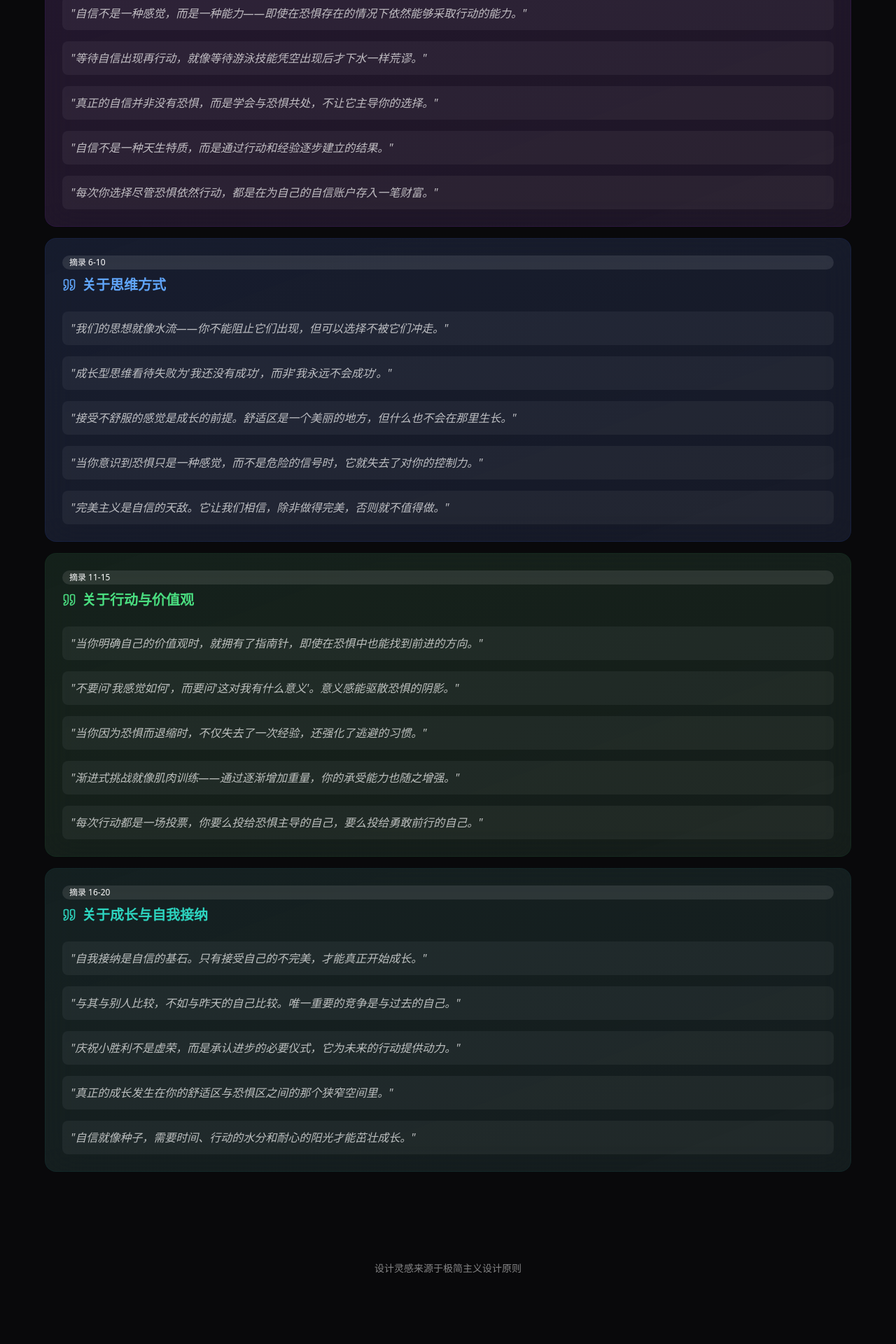
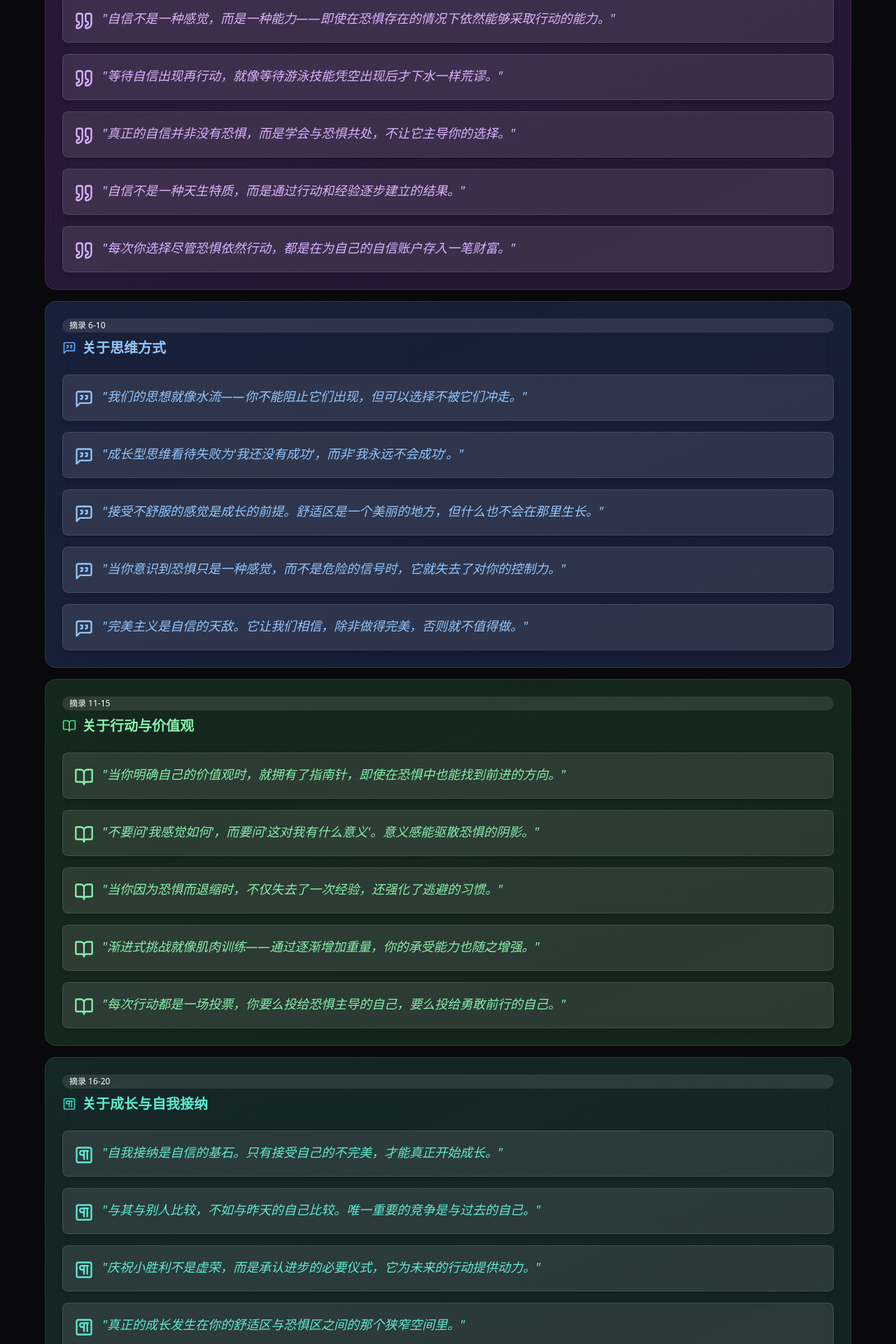
Before and after one commit to jimlearning/confident-action-loop, a React (Vite) app: page / in a window 1280 px wide. Shown: the part 4140-6060 px from the top of the page at 70% size. Before the commit the page ends 5994 px from the top, so only its background shows below. Built offline with nearby package versions, Linux system fonts and the light colour scheme.

Commit message:
Improve quote styling
Improve the styling of the quotes to be more visually appealing.

```diff
--- a/src/components/BookQuotes.tsx
+++ b/src/components/BookQuotes.tsx
@@ -1,11 +1,43 @@
 
 import React from 'react';
 import { motion } from 'framer-motion';
-import { Quote } from 'lucide-react';
+import { Quote, BookOpen, MessageSquareQuote, PilcrowSquare } from 'lucide-react';
 import BentoGrid from './BentoGrid';
 import BentoItem from './BentoItem';
 
 const BookQuotes = () => {
+  // Array of gradient backgrounds for variety
+  const gradients = [
+    'bg-gradient-to-br from-purple-900/30 to-purple-800/20',
+    'bg-gradient-to-br from-blue-900/30 to-blue-800/20',
+    'bg-gradient-to-br from-green-900/30 to-green-800/20',
+    'bg-gradient-to-br from-teal-900/30 to-teal-800/20',
+  ];
+
+  // Array of border colors
+  const borders = [
+    'border-purple-900/30',
+    'border-blue-900/30',
+    'border-green-900/30',
+    'border-teal-900/30',
+  ];
+
+  // Array of accent colors for quotes
+  const accentColors = [
+    'text-purple-300',
+    'text-blue-300',
+    'text-green-300',
+    'text-teal-300',
+  ];
+
+  // Array of icons for variety
+  const icons = [
+    <Quote className="w-5 h-5 text-purple-400" />,
+    <MessageSquareQuote className="w-5 h-5 text-blue-400" />,
+    <BookOpen className="w-5 h-5 text-green-400" />,
+    <PilcrowSquare className="w-5 h-5 text-teal-400" />,
+  ];
+
   return (
     <motion.div
       className="w-full max-w-7xl px-4 md:px-8 mb-12"
@@ -25,113 +57,270 @@ const BookQuotes = () => {
       <BentoGrid className="px-4 md:px-8 mb-12">
         <BentoItem
           title="关于自信的本质"
-          titleColor="text-purple-400"
-          className="md:col-span-3 bg-gradient-to-br from-purple-900/20 to-purple-800/10 border-purple-900/20"
-          icon={<Quote className="w-5 h-5 text-purple-400" />}
+          titleColor={accentColors[0]}
+          className={`md:col-span-3 ${gradients[0]} border-${borders[0]}`}
+          icon={icons[0]}
           chip="摘录 1-5"
           delay={18}
           hoverEffect={false}
         >
           <div className="grid grid-cols-1 gap-4 mt-2">
-            <div className="bg-white/5 p-3 rounded-lg">
-              <p className="italic">"自信不是一种感觉，而是一种能力——即使在恐惧存在的情况下依然能够采取行动的能力。"</p>
+            {/* Enhanced styling for each quote */}
+            <motion.div
+              className="bg-white/10 p-4 rounded-lg border border-white/10 shadow-md"
+              whileHover={{ scale: 1.02 }}
+              transition={{ duration: 0.2 }}
+            >
+              <div className="flex items-start space-x-3">
+                <Quote className={`w-7 h-7 ${accentColors[0]} mt-1 flex-shrink-0`} />
+                <p className={`text-lg italic ${accentColors[0]}`}>"自信不是一种感觉，而是一种能力——即使在恐惧存在的情况下依然能够采取行动的能力。"</p>
               </div>
-            <div className="bg-white/5 p-3 rounded-lg">
-              <p className="italic">"等待自信出现再行动，就像等待游泳技能凭空出现后才下水一样荒谬。"</p>
+            </motion.div>
+
+            <motion.div
+              className="bg-white/10 p-4 rounded-lg border border-white/10 shadow-md"
+              whileHover={{ scale: 1.02 }}
+              transition={{ duration: 0.2 }}
+            >
+              <div className="flex items-start space-x-3">
+                <Quote className={`w-7 h-7 ${accentColors[0]} mt-1 flex-shrink-0`} />
+                <p className={`text-lg italic ${accentColors[0]}`}>"等待自信出现再行动，就像等待游泳技能凭空出现后才下水一样荒谬。"</p>
               </div>
-            <div className="bg-white/5 p-3 rounded-lg">
-              <p className="italic">"真正的自信并非没有恐惧，而是学会与恐惧共处，不让它主导你的选择。"</p>
+            </motion.div>
+
+            <motion.div
+              className="bg-white/10 p-4 rounded-lg border border-white/10 shadow-md"
+              whileHover={{ scale: 1.02 }}
+              transition={{ duration: 0.2 }}
+            >
+              <div className="flex items-start space-x-3">
+                <Quote className={`w-7 h-7 ${accentColors[0]} mt-1 flex-shrink-0`} />
+                <p className={`text-lg italic ${accentColors[0]}`}>"真正的自信并非没有恐惧，而是学会与恐惧共处，不让它主导你的选择。"</p>
               </div>
-            <div className="bg-white/5 p-3 rounded-lg">
-              <p className="italic">"自信不是一种天生特质，而是通过行动和经验逐步建立的结果。"</p>
+            </motion.div>
+
+            <motion.div
+              className="bg-white/10 p-4 rounded-lg border border-white/10 shadow-md"
+              whileHover={{ scale: 1.02 }}
+              transition={{ duration: 0.2 }}
+            >
+              <div className="flex items-start space-x-3">
+                <Quote className={`w-7 h-7 ${accentColors[0]} mt-1 flex-shrink-0`} />
+                <p className={`text-lg italic ${accentColors[0]}`}>"自信不是一种天生特质，而是通过行动和经验逐步建立的结果。"</p>
               </div>
-            <div className="bg-white/5 p-3 rounded-lg">
-              <p className="italic">"每次你选择尽管恐惧依然行动，都是在为自己的自信账户存入一笔财富。"</p>
+            </motion.div>
+
+            <motion.div
+              className="bg-white/10 p-4 rounded-lg border border-white/10 shadow-md"
+              whileHover={{ scale: 1.02 }}
+              transition={{ duration: 0.2 }}
+            >
+              <div className="flex items-start space-x-3">
+                <Quote className={`w-7 h-7 ${accentColors[0]} mt-1 flex-shrink-0`} />
+                <p className={`text-lg italic ${accentColors[0]}`}>"每次你选择尽管恐惧依然行动，都是在为自己的自信账户存入一笔财富。"</p>
               </div>
+            </motion.div>
           </div>
         </BentoItem>
 
         <BentoItem
           title="关于思维方式"
-          titleColor="text-blue-400"
-          className="md:col-span-3 bg-gradient-to-br from-blue-900/20 to-blue-800/10 border-blue-900/20"
-          icon={<Quote className="w-5 h-5 text-blue-400" />}
+          titleColor={accentColors[1]}
+          className={`md:col-span-3 ${gradients[1]} border-${borders[1]}`}
+          icon={icons[1]}
           chip="摘录 6-10"
           delay={19}
           hoverEffect={false}
         >
           <div className="grid grid-cols-1 gap-4 mt-2">
-            <div className="bg-white/5 p-3 rounded-lg">
-              <p className="italic">"我们的思想就像水流——你不能阻止它们出现，但可以选择不被它们冲走。"</p>
+            <motion.div
+              className="bg-white/10 p-4 rounded-lg border border-white/10 shadow-md"
+              whileHover={{ scale: 1.02 }}
+              transition={{ duration: 0.2 }}
+            >
+              <div className="flex items-start space-x-3">
+                <MessageSquareQuote className={`w-7 h-7 ${accentColors[1]} mt-1 flex-shrink-0`} />
+                <p className={`text-lg italic ${accentColors[1]}`}>"我们的思想就像水流——你不能阻止它们出现，但可以选择不被它们冲走。"</p>
               </div>
-            <div className="bg-white/5 p-3 rounded-lg">
-              <p className="italic">"成长型思维看待失败为'我还没有成功'，而非'我永远不会成功'。"</p>
+            </motion.div>
+
+            <motion.div
+              className="bg-white/10 p-4 rounded-lg border border-white/10 shadow-md"
+              whileHover={{ scale: 1.02 }}
+              transition={{ duration: 0.2 }}
+            >
+              <div className="flex items-start space-x-3">
+                <MessageSquareQuote className={`w-7 h-7 ${accentColors[1]} mt-1 flex-shrink-0`} />
+                <p className={`text-lg italic ${accentColors[1]}`}>"成长型思维看待失败为'我还没有成功'，而非'我永远不会成功'。"</p>
               </div>
-            <div className="bg-white/5 p-3 rounded-lg">
-              <p className="italic">"接受不舒服的感觉是成长的前提。舒适区是一个美丽的地方，但什么也不会在那里生长。"</p>
+            </motion.div>
+
+            <motion.div
+              className="bg-white/10 p-4 rounded-lg border border-white/10 shadow-md"
+              whileHover={{ scale: 1.02 }}
+              transition={{ duration: 0.2 }}
+            >
+              <div className="flex items-start space-x-3">
+                <MessageSquareQuote className={`w-7 h-7 ${accentColors[1]} mt-1 flex-shrink-0`} />
+                <p className={`text-lg italic ${accentColors[1]}`}>"接受不舒服的感觉是成长的前提。舒适区是一个美丽的地方，但什么也不会在那里生长。"</p>
               </div>
-            <div className="bg-white/5 p-3 rounded-lg">
-              <p className="italic">"当你意识到恐惧只是一种感觉，而不是危险的信号时，它就失去了对你的控制力。"</p>
+            </motion.div>
+
+            <motion.div
+              className="bg-white/10 p-4 rounded-lg border border-white/10 shadow-md"
+              whileHover={{ scale: 1.02 }}
+              transition={{ duration: 0.2 }}
+            >
+              <div className="flex items-start space-x-3">
+                <MessageSquareQuote className={`w-7 h-7 ${accentColors[1]} mt-1 flex-shrink-0`} />
+                <p className={`text-lg italic ${accentColors[1]}`}>"当你意识到恐惧只是一种感觉，而不是危险的信号时，它就失去了对你的控制力。"</p>
               </div>
-            <div className="bg-white/5 p-3 rounded-lg">
-              <p className="italic">"完美主义是自信的天敌。它让我们相信，除非做得完美，否则就不值得做。"</p>
+            </motion.div>
+
+            <motion.div
+              className="bg-white/10 p-4 rounded-lg border border-white/10 shadow-md"
+              whileHover={{ scale: 1.02 }}
+              transition={{ duration: 0.2 }}
+            >
+              <div className="flex items-start space-x-3">
+                <MessageSquareQuote className={`w-7 h-7 ${accentColors[1]} mt-1 flex-shrink-0`} />
+                <p className={`text-lg italic ${accentColors[1]}`}>"完美主义是自信的天敌。它让我们相信，除非做得完美，否则就不值得做。"</p>
               </div>
+            </motion.div>
           </div>
         </BentoItem>
 
         <BentoItem
           title="关于行动与价值观"
-          titleColor="text-green-400"
-          className="md:col-span-3 bg-gradient-to-br from-green-900/20 to-green-800/10 border-green-900/20"
-          icon={<Quote className="w-5 h-5 text-green-400" />}
+          titleColor={accentColors[2]}
+          className={`md:col-span-3 ${gradients[2]} border-${borders[2]}`}
+          icon={icons[2]}
           chip="摘录 11-15"
           delay={20}
           hoverEffect={false}
         >
           <div className="grid grid-cols-1 gap-4 mt-2">
-            <div className="bg-white/5 p-3 rounded-lg">
-              <p className="italic">"当你明确自己的价值观时，就拥有了指南针，即使在恐惧中也能找到前进的方向。"</p>
+            <motion.div
+              className="bg-white/10 p-4 rounded-lg border border-white/10 shadow-md"
+              whileHover={{ scale: 1.02 }}
+              transition={{ duration: 0.2 }}
+            >
+              <div className="flex items-start space-x-3">
+                <BookOpen className={`w-7 h-7 ${accentColors[2]} mt-1 flex-shrink-0`} />
+                <p className={`text-lg italic ${accentColors[2]}`}>"当你明确自己的价值观时，就拥有了指南针，即使在恐惧中也能找到前进的方向。"</p>
               </div>
-            <div className="bg-white/5 p-3 rounded-lg">
-              <p className="italic">"不要问'我感觉如何'，而要问'这对我有什么意义'。意义感能驱散恐惧的阴影。"</p>
+            </motion.div>
+
+            <motion.div
+              className="bg-white/10 p-4 rounded-lg border border-white/10 shadow-md"
+              whileHover={{ scale: 1.02 }}
+              transition={{ duration: 0.2 }}
+            >
+              <div className="flex items-start space-x-3">
+                <BookOpen className={`w-7 h-7 ${accentColors[2]} mt-1 flex-shrink-0`} />
+                <p className={`text-lg italic ${accentColors[2]}`}>"不要问'我感觉如何'，而要问'这对我有什么意义'。意义感能驱散恐惧的阴影。"</p>
               </div>
-            <div className="bg-white/5 p-3 rounded-lg">
-              <p className="italic">"当你因为恐惧而退缩时，不仅失去了一次经验，还强化了逃避的习惯。"</p>
+            </motion.div>
+
+            <motion.div
+              className="bg-white/10 p-4 rounded-lg border border-white/10 shadow-md"
+              whileHover={{ scale: 1.02 }}
+              transition={{ duration: 0.2 }}
+            >
+              <div className="flex items-start space-x-3">
+                <BookOpen className={`w-7 h-7 ${accentColors[2]} mt-1 flex-shrink-0`} />
+                <p className={`text-lg italic ${accentColors[2]}`}>"当你因为恐惧而退缩时，不仅失去了一次经验，还强化了逃避的习惯。"</p>
               </div>
-            <div className="bg-white/5 p-3 rounded-lg">
-              <p className="italic">"渐进式挑战就像肌肉训练——通过逐渐增加重量，你的承受能力也随之增强。"</p>
+            </motion.div>
+
+            <motion.div
+              className="bg-white/10 p-4 rounded-lg border border-white/10 shadow-md"
+              whileHover={{ scale: 1.02 }}
+              transition={{ duration: 0.2 }}
+            >
+              <div className="flex items-start space-x-3">
+                <BookOpen className={`w-7 h-7 ${accentColors[2]} mt-1 flex-shrink-0`} />
+                <p className={`text-lg italic ${accentColors[2]}`}>"渐进式挑战就像肌肉训练——通过逐渐增加重量，你的承受能力也随之增强。"</p>
               </div>
-            <div className="bg-white/5 p-3 rounded-lg">
-              <p className="italic">"每次行动都是一场投票，你要么投给恐惧主导的自己，要么投给勇敢前行的自己。"</p>
+            </motion.div>
+
+            <motion.div
+              className="bg-white/10 p-4 rounded-lg border border-white/10 shadow-md"
+              whileHover={{ scale: 1.02 }}
+              transition={{ duration: 0.2 }}
+            >
+              <div className="flex items-start space-x-3">
+                <BookOpen className={`w-7 h-7 ${accentColors[2]} mt-1 flex-shrink-0`} />
+                <p className={`text-lg italic ${accentColors[2]}`}>"每次行动都是一场投票，你要么投给恐惧主导的自己，要么投给勇敢前行的自己。"</p>
               </div>
+            </motion.div>
           </div>
         </BentoItem>
 
         <BentoItem
           title="关于成长与自我接纳"
-          titleColor="text-teal-400"
-          className="md:col-span-3 bg-gradient-to-br from-teal-900/20 to-teal-800/10 border-teal-900/20"
-          icon={<Quote className="w-5 h-5 text-teal-400" />}
+          titleColor={accentColors[3]}
+          className={`md:col-span-3 ${gradients[3]} border-${borders[3]}`}
+          icon={icons[3]}
           chip="摘录 16-20"
           delay={21}
           hoverEffect={false}
         >
           <div className="grid grid-cols-1 gap-4 mt-2">
-            <div className="bg-white/5 p-3 rounded-lg">
-              <p className="italic">"自我接纳是自信的基石。只有接受自己的不完美，才能真正开始成长。"</p>
+            <motion.div
+              className="bg-white/10 p-4 rounded-lg border border-white/10 shadow-md"
+              whileHover={{ scale: 1.02 }}
+              transition={{ duration: 0.2 }}
+            >
+              <div className="flex items-start space-x-3">
+                <PilcrowSquare className={`w-7 h-7 ${accentColors[3]} mt-1 flex-shrink-0`} />
+                <p className={`text-lg italic ${accentColors[3]}`}>"自我接纳是自信的基石。只有接受自己的不完美，才能真正开始成长。"</p>
               </div>
-            <div className="bg-white/5 p-3 rounded-lg">
-              <p className="italic">"与其与别人比较，不如与昨天的自己比较。唯一重要的竞争是与过去的自己。"</p>
+            </motion.div>
+
+            <motion.div
+              className="bg-white/10 p-4 rounded-lg border border-white/10 shadow-md"
+              whileHover={{ scale: 1.02 }}
+              transition={{ duration: 0.2 }}
+            >
+              <div className="flex items-start space-x-3">
+                <PilcrowSquare className={`w-7 h-7 ${accentColors[3]} mt-1 flex-shrink-0`} />
+                <p className={`text-lg italic ${accentColors[3]}`}>"与其与别人比较，不如与昨天的自己比较。唯一重要的竞争是与过去的自己。"</p>
               </div>
-            <div className="bg-white/5 p-3 rounded-lg">
-              <p className="italic">"庆祝小胜利不是虚荣，而是承认进步的必要仪式，它为未来的行动提供动力。"</p>
+            </motion.div>
+
+            <motion.div
+              className="bg-white/10 p-4 rounded-lg border border-white/10 shadow-md"
+              whileHover={{ scale: 1.02 }}
+              transition={{ duration: 0.2 }}
+            >
+              <div className="flex items-start space-x-3">
+                <PilcrowSquare className={`w-7 h-7 ${accentColors[3]} mt-1 flex-shrink-0`} />
+                <p className={`text-lg italic ${accentColors[3]}`}>"庆祝小胜利不是虚荣，而是承认进步的必要仪式，它为未来的行动提供动力。"</p>
               </div>
-            <div className="bg-white/5 p-3 rounded-lg">
-              <p className="italic">"真正的成长发生在你的舒适区与恐惧区之间的那个狭窄空间里。"</p>
+            </motion.div>
+
+            <motion.div
+              className="bg-white/10 p-4 rounded-lg border border-white/10 shadow-md"
+              whileHover={{ scale: 1.02 }}
+              transition={{ duration: 0.2 }}
+            >
+              <div className="flex items-start space-x-3">
+                <PilcrowSquare className={`w-7 h-7 ${accentColors[3]} mt-1 flex-shrink-0`} />
+                <p className={`text-lg italic ${accentColors[3]}`}>"真正的成长发生在你的舒适区与恐惧区之间的那个狭窄空间里。"</p>
               </div>
-            <div className="bg-white/5 p-3 rounded-lg">
-              <p className="italic">"自信就像种子，需要时间、行动的水分和耐心的阳光才能茁壮成长。"</p>
+            </motion.div>
+
+            <motion.div
+              className="bg-white/10 p-4 rounded-lg border border-white/10 shadow-md"
+              whileHover={{ scale: 1.02 }}
+              transition={{ duration: 0.2 }}
+            >
+              <div className="flex items-start space-x-3">
+                <PilcrowSquare className={`w-7 h-7 ${accentColors[3]} mt-1 flex-shrink-0`} />
+                <p className={`text-lg italic ${accentColors[3]}`}>"自信就像种子，需要时间、行动的水分和耐心的阳光才能茁壮成长。"</p>
               </div>
+            </motion.div>
           </div>
         </BentoItem>
       </BentoGrid>
```
Lines whose indentation alone changed are shown as unchanged.
